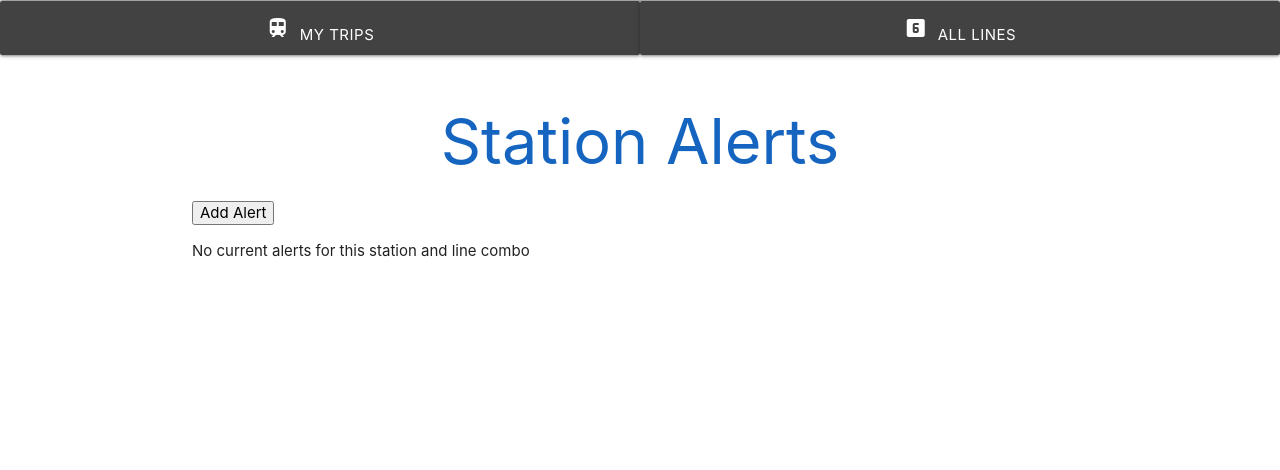
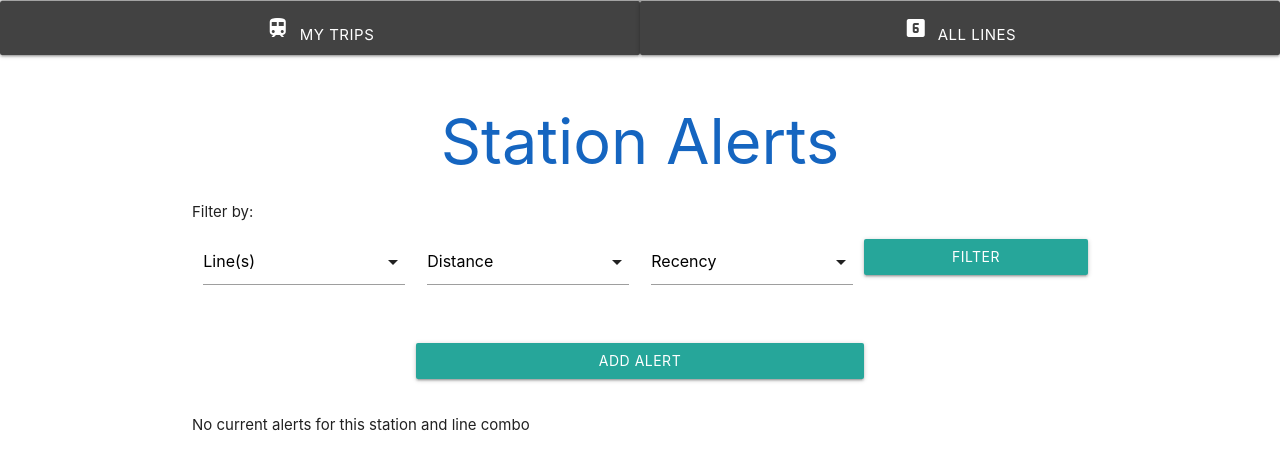
Before and after one commit to mikefeldberg/getting-there, a Django app: page /alerts/5/1/ in a window 1280 px wide. Shown: the part 64-534 px from the top of the page. Run offline with Django 3.2, Linux system fonts and the light colour scheme; data comes from the database, SQL or seed files in the repository; data that the repository does not hold is empty.

Commit message:
add filter layout (no functionality); add and update home view styling (#28)

```diff
--- /dev/null
+++ b/main/templates/alerts/index.html
@@ -0,0 +1,75 @@
+{% extends 'base.html' %}
+
+{% block content %}
+
+<title>Getting There - Station Alerts</title>
+
+<h1>Station Alerts</h1>
+
+<span>Filter by:</span>
+<form>
+    <div name="navigation" class="row">
+        <div class="input-field col s3">
+            <select class="multiple icons" required="required" name="trip_type">
+                <option value="" disabled selected>Line(s)</option>
+                <option value="AM">AM</option>
+                <option class="red" value="PM">PM</option>
+                <option value="Both">Both</option>
+            </select>
+        </div>
+        <div class="input-field col s3">
+            <select class="multiple icons" required="required" name="trip_type">
+                <option value="" disabled selected>Distance</option>
+                <option value="AM">AM</option>
+                <option class="red" value="PM">PM</option>
+                <option value="Both">Both</option>
+            </select>
+        </div>
+        <div class="input-field col s3">
+            <select class="" required="required" name="trip_type">
+                <option value="" disabled selected>Recency</option>
+                <option value="AM">AM</option>
+                <option class="red" value="PM">PM</option>
+                <option value="Both">Both</option>
+            </select>
+        </div>
+        <!-- <div class="col s1"></div> -->
+        <button type="submit" class="input-field col s3 btn">Filter</button>
+    </div>
+    <div class="row">
+        <div class="col s3"></div>
+        <button type="button" class="input-field col s6 btn">Add Alert</button>
+        <div class="col s2"></div>
+    </div>
+</form>
+
+
+<div>
+    <!-- <a href="/alerts/new/{{ station_id }}/{{ line_id }}"><button>Add Alert</button></a> -->
+</div>
+{% if alerts %}
+
+{% for alert in alerts %}
+<a href="/alerts/{{ alert.id }}">
+    <div>
+        <div>{{ alert.station__name }}</div>
+        <div class="line-emblem line-emblem-md {% if alert.line__express %} diamond {% endif %}"
+            style="background-color:{{ alert.line__color }};color:{{ alert.line__text_color }}">
+            {{ alert.line__name }}
+        </div>
+        <div>{{ alert.direction }}</div>
+    </div>
+</a>
+{% endfor %}
+
+{% else %}
+<p>No current alerts for this station and line combo</p>
+{% endif %}
+
+<script>
+// $(document).ready(function() {
+//     $('select').material_select();
+// });
+</script>
+
+{% endblock %}
--- a/main/templates/base.html
+++ b/main/templates/base.html
@@ -7,9 +7,10 @@
     <meta charset="UTF-8">
     <meta name="viewport" content="width=device-width, initial-scale=1.0">
     <meta http-equiv="X-UA-Compatible" content="ie=edge">
-    <link rel="stylesheet" href="https://cdnjs.cloudflare.com/ajax/libs/materialize/1.0.0/css/materialize.min.css">
     <link rel="stylesheet" href="{% static 'css/style.css' %}">
     <link href="https://fonts.googleapis.com/icon?family=Material+Icons" rel="stylesheet">
+    <link rel="stylesheet" href="https://cdnjs.cloudflare.com/ajax/libs/materialize/1.0.0/css/materialize.min.css">
+    <script src="https://code.jquery.com/jquery-3.4.1.min.js" integrity="sha256-CSXorXvZcTkaix6Yvo6HppcZGetbYMGWSFlBw8HfCJo=" crossorigin="anonymous"></script>
 </head>
 <body>
     <nav class="nav-wrapper blue darken-3">
@@ -48,8 +49,8 @@
         {% block content %}
         {% endblock %}
     </main>
+    <script src="https://cdnjs.cloudflare.com/ajax/libs/materialize/1.0.0/js/materialize.min.js"></script>
 </body>
-<script src="https://cdnjs.cloudflare.com/ajax/libs/materialize/1.0.0/js/materialize.min.js"></script>
 <script>
 // for sidenav
 var elems = document.getElementById('mobile-links');
@@ -57,5 +58,10 @@ M.Sidenav.init(elems);
 // for selector in add trip
 var selector = document.getElementById('selector');
 M.FormSelect.init(selector);
+
+$(document).ready(function(){
+    $('select').formSelect();
+});
+
 </script>
 </html>
--- a/main/templates/lines/detail.html
+++ b/main/templates/lines/detail.html
@@ -5,6 +5,8 @@
 <title>Getting There - {{ line.name }} Status</title>
 
 <h1>{{ line.name }} Status</h1>
+
+
 
 <a style="text-decoration:none; color:inherit" href="/lines/{{ line.id }}">
     <div class="line-emblem line-emblem-md {% if line.express %} diamond {% endif %}" style="background-color:{{ line.color }};color:{{ line.text_color }}">
--- a/main/templates/stations/alert_index.html
+++ /dev/null
@@ -1,36 +0,0 @@
-{% extends 'base.html' %}
-
-{% block content %}
-
-<title>Getting There - Station Alerts</title>
-
-<h1>Station Alerts</h1>
-
-<div name="navigation">
-
-    <a href="/alerts/new/{{ station_id }}/{{ line_id }}"><button>Add Alert</button></a>
-
-</div>
-
-{% if alerts %}
-
-{% for alert in alerts %}
-<a href="/alerts/{{ alert.id }}">
-    <div>
-        <div>{{ alert.station__name }}</div>
-        <div class="line-emblem line-emblem-md {% if alert.line__express %} diamond {% endif %}"
-            style="background-color:{{ alert.line__color }};color:{{ alert.line__text_color }}">
-            {{ alert.line__name }}
-        </div>
-        <div>{{ alert.direction }}</div>
-    </div>
-</a>
-{% endfor %}
-
-{% else %}
-<p>No current alerts for this station and line combo</p>
-{% endif %}
-
-
-
-{% endblock %}
--- a/main/views.py
+++ b/main/views.py
@@ -217,6 +217,7 @@ def trips_edit(request):
 
     return render(request, 'trips/edit.html', {'trips': trips})
 
+
 def alerts_index(request, station_id, line_id):
     alerts = Alert.objects.filter(
         station_id=station_id,
@@ -233,9 +234,7 @@ def alerts_index(request, station_id, line_id):
         'direction',
     ).all()
 
-
-
-    return render(request, 'stations/alert_index.html', {'alerts': alerts, 'station_id': station_id, 'line_id': line_id})
+    return render(request, 'alerts/index.html', {'alerts': alerts, 'station_id': station_id, 'line_id': line_id})
 
 
 @login_required
```
Also changed, not shown: main/static/css/style.css (+45 -7 lines), main/templates/home.html (+14 -11 lines).
